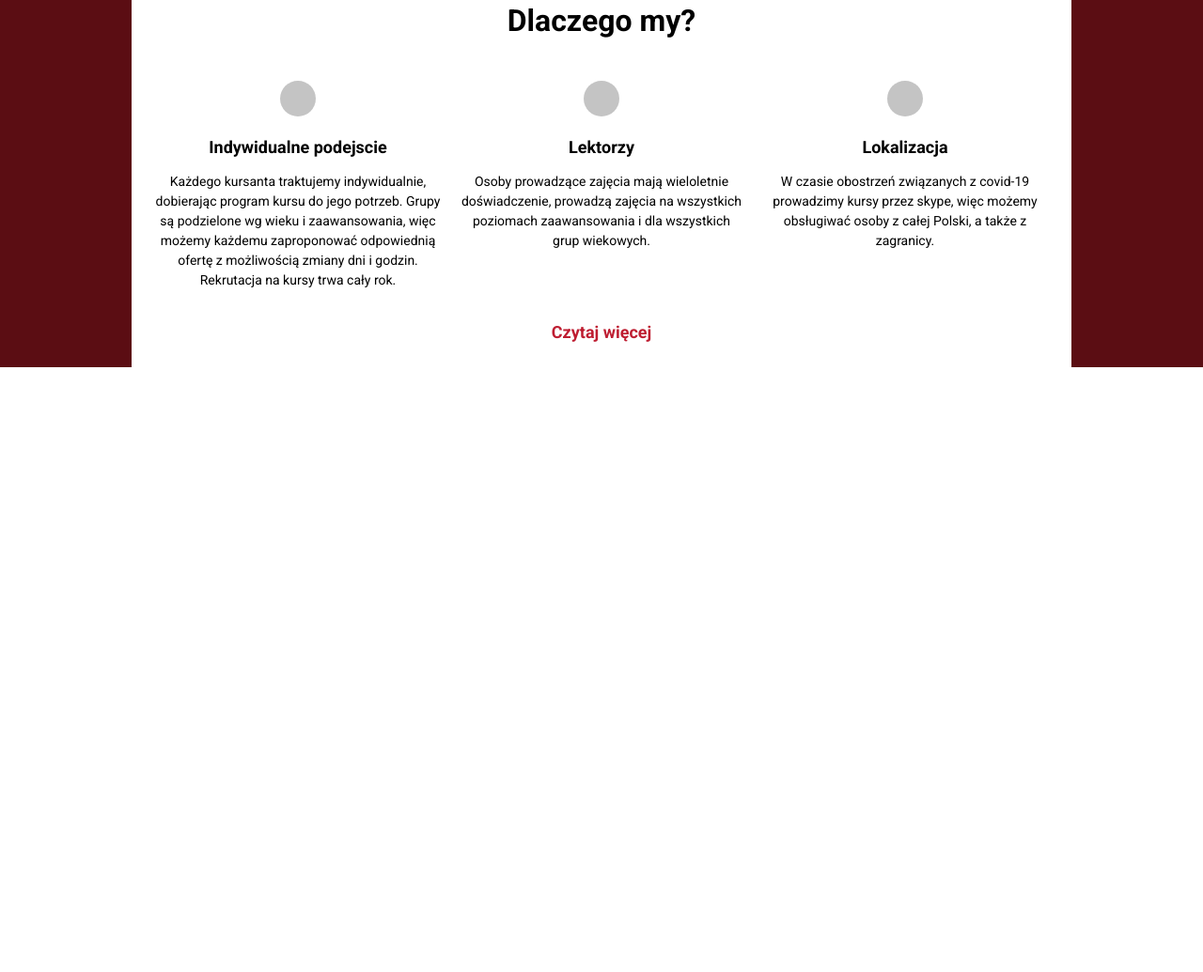
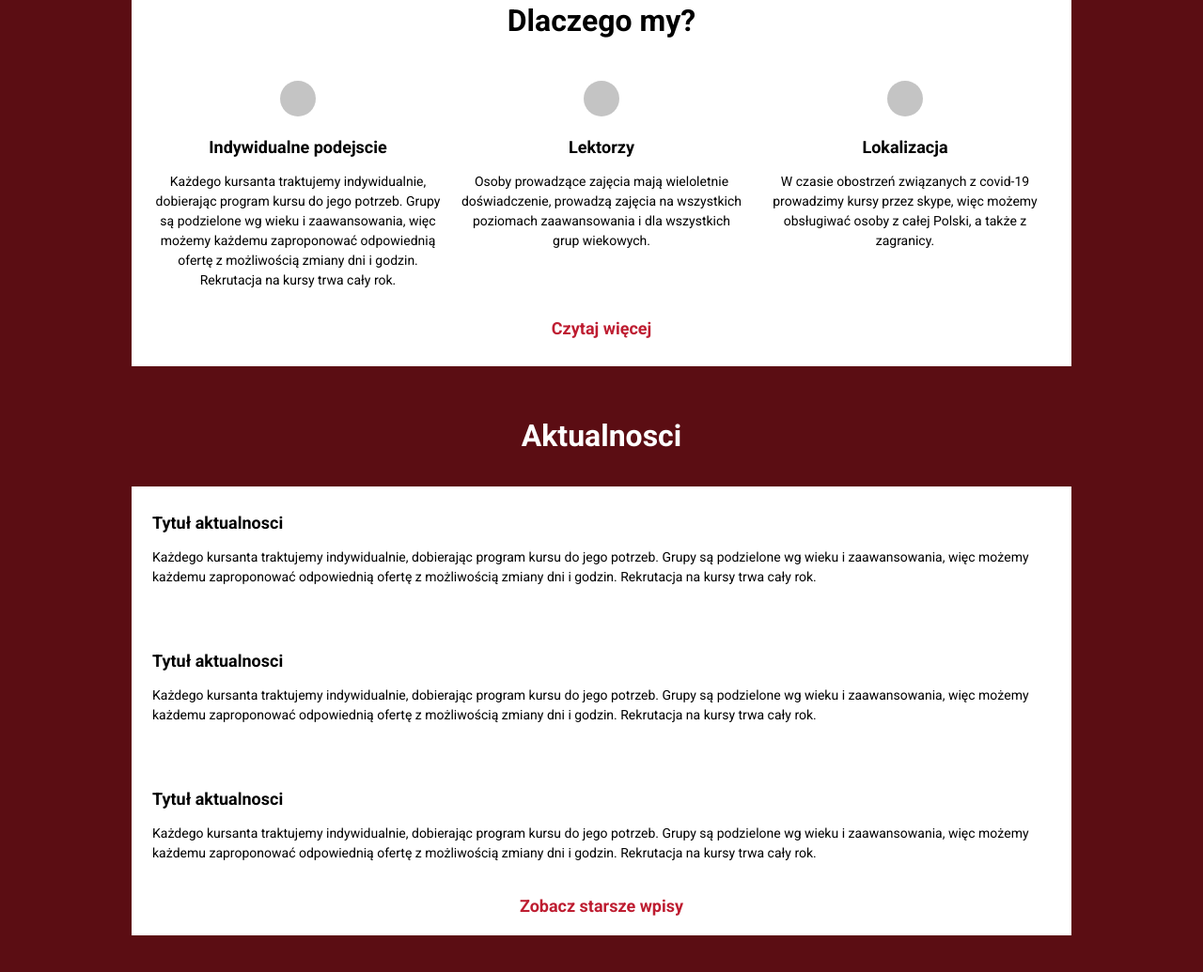
Before and after one commit to TrellixVulnTeam/Japonski_3RIX, a website: page index.html in a window 1280 px wide. Shown: the part 1113-2148 px from the top of the page at 94% size. Before the commit the page ends 1504 px from the top, so only its background shows below. Drawn offline with nearby package versions, Linux system fonts and the light colour scheme.

Commit message:
section-aktualnosci

```diff
--- a/index.html
+++ b/index.html
@@ -62,47 +62,47 @@
                <div class="oferty">
 
                   <div class="oferta-box">
-                     <h3 class="heading-tertiary">
                      <span class="subheading">Kurs On-line</span>
-                        <div class="heading-tertiary--main">Język japoński</div>
-                     </h3>
+                     <h3 class="heading-tertiary">Język japoński</h3>
                      <p class="oferta-box__text">
                         &nbsp;
                      </p>
+                     <div class="oferta-box__btn">
                         <a href="#" class="btn-text">Dowiedz się więcej</a>
+                     </div>
                   </div>
 
                   <div class="oferta-box">
-                     <h3 class="heading-tertiary">
                      <span class="subheading">Kurs On-line</span>
-                        <div class="heading-tertiary--main">Języki azji</div>
-                     </h3>
+                     <h3 class="heading-tertiary">Języki azji</h3>
                      <p class="oferta-box__text">
                         Kursy języka koreańskiego, chińskiego i wielu innych
                      </p>
+                     <div class="oferta-box__btn">
                         <a href="#" class="btn-text">Dowiedz się więcej</a>
+                     </div>
                   </div>
 
                   <div class="oferta-box">
-                     <h3 class="heading-tertiary">
                      <span class="subheading">Spotkania On-line</span>
-                        <div class="heading-tertiary--main">Kultura japońska</div>
-                     </h3>
+                     <h3 class="heading-tertiary">Kultura japońska</h3>
                      <p class="oferta-box__text">
                         Krótki jednozdaniowy opis spotkan
                      </p>
+                     <div class="oferta-box__btn">
                         <a href="#" class="btn-text">Dowiedz się więcej</a>
+                     </div>
                   </div>
 
                   <div class="oferta-box">
-                     <h3 class="heading-tertiary">
                      <span class="subheading">Inne</span>
-                        <div class="heading-tertiary--main">Tłumaczenia</div>
-                     </h3>
+                     <div class="heading-tertiary">Tłumaczenia</div>
                      <p class="oferta-box__text">
                         Skorzystaj z wiedzy naszych nauczycieli lorem ipsum dolor sit amet
                      </p>
+                     <div class="oferta-box__btn">
                         <a href="#" class="btn-text">Dowiedz się więcej</a>
+                     </div>
                   </div>
                </div>
             </div>
@@ -168,7 +168,7 @@
                <div class="features">
                   <div class="feature-box">
                      <h3 class="heading-tertiary--small">Indywidualne podejscie</h3>
-                     <p class="feature-box__text">
+                     <p class="paragraph">
                         Każdego kursanta traktujemy indywidualnie, dobierając program kursu do jego potrzeb. Grupy są
                         podzielone wg wieku i zaawansowania, więc możemy każdemu zaproponować odpowiednią ofertę z
                         możliwością zmiany dni i godzin. Rekrutacja na kursy trwa cały rok.
@@ -176,7 +176,7 @@
                   </div>
                   <div class="feature-box">
                      <h3 class="heading-tertiary--small">Lektorzy</h3>
-                     <p class="feature-box__text">
+                     <p class="paragraph">
                         Osoby prowadzące zajęcia mają wieloletnie doświadczenie, prowadzą zajęcia na wszystkich
                         poziomach
                         zaawansowania i dla wszystkich grup wiekowych.
@@ -184,18 +184,61 @@
                   </div>
                   <div class="feature-box">
                      <h3 class="heading-tertiary--small">Lokalizacja</h3>
-                     <p class="feature-box__text">
+                     <p class="paragraph">
                         W czasie obostrzeń związanych z covid-19 prowadzimy kursy przez skype, więc możemy obsługiwać
                         osoby
                         z całej Polski, a także z zagranicy.
                      </p>
                   </div>
                </div>
-
-               <a href="#" class="btn-text section-features__btn">Czytaj więcej</a>
+               <div class="section-features__btn">
+                  <a href="#" class="btn-text">Czytaj więcej</a>
                </div>
             </div>
          </div>
+
+         <div class="row">
+            <h2 class="heading-secondary section-aktualnosci__heading">Aktualnosci</h2>
+
+            <div class="section-aktualnosci">
+               <div class="aktualnosci">
+                  <div class="aktualnosc-box">
+                     <h3 class="heading-tertiary--small">Tytuł aktualnosci</h3>
+                     <p class="paragraph">
+                        Każdego kursanta traktujemy indywidualnie, dobierając program kursu do jego potrzeb. Grupy są
+                        podzielone wg wieku i zaawansowania, więc możemy każdemu zaproponować odpowiednią ofertę z
+                        możliwością
+                        zmiany dni i godzin. Rekrutacja na kursy trwa cały rok.
+                     </p>
+                  </div>
+                  <div class="aktualnosc-box">
+                     <h3 class="heading-tertiary--small">Tytuł aktualnosci</h3>
+                     <p class="paragraph">
+                        Każdego kursanta traktujemy indywidualnie, dobierając program kursu do jego potrzeb. Grupy są
+                        podzielone wg wieku i zaawansowania, więc możemy każdemu zaproponować odpowiednią ofertę z
+                        możliwością
+                        zmiany dni i godzin. Rekrutacja na kursy trwa cały rok.
+                     </p>
+                  </div>
+                  <div class="aktualnosc-box">
+                     <h3 class="heading-tertiary--small">Tytuł aktualnosci</h3>
+                     <p class="paragraph">
+                        Każdego kursanta traktujemy indywidualnie, dobierając program kursu do jego potrzeb. Grupy są
+                        podzielone wg wieku i zaawansowania, więc możemy każdemu zaproponować odpowiednią ofertę z
+                        możliwością
+                        zmiany dni i godzin. Rekrutacja na kursy trwa cały rok.
+                     </p>
+                  </div>
+                  <div class="section-aktualnosci__btn">
+                     <a href="#" class="btn-text">Zobacz starsze wpisy</a>
+                  </div>
+               </div>
+
+
+
+
+
+
 
 
             </div>
--- a/sass/base/_typography.scss
+++ b/sass/base/_typography.scss
@@ -18,7 +18,7 @@ ul {
       text-decoration: none;
    }
 }
-.heading-primary, .heading-secondary, .heading-tertiary {
+.heading-primary, .heading-secondary, .heading-tertiary, .subheading {
    font-weight: 700;
 }
 
@@ -40,10 +40,8 @@ ul {
 }
 
 .heading-tertiary {
-   &--main {
       font-size: 2.4rem;
       margin-bottom: 2.3rem;
-   }
 
    &--small {
       font-size: 1.8rem;
@@ -59,3 +57,8 @@ ul {
    opacity: 0.5;
    margin-bottom: 1.5rem;
 }
+
+.paragraph {
+   font-size: 1.4rem;
+   line-height: 2.1rem;
+}
--- /dev/null
+++ b/sass/components/_aktualnosci.scss
@@ -0,0 +1,18 @@
+.section-aktualnosci {
+   margin-bottom: 10.1rem;
+   background-color: $color-white;
+
+   &__heading {
+      padding: 5.5rem 0 3.5rem 0;
+   }
+
+   &__btn {
+      text-align: center;
+      padding-bottom: 2.1rem;
+      margin-top: -0.5rem;
+   }
+}
+
+.aktualnosc-box {
+   padding: 2.8rem 3.2rem 4rem 2.2rem ;
+}
--- a/sass/components/_button.scss
+++ b/sass/components/_button.scss
@@ -3,8 +3,6 @@
    color: $color-primary;
    font-weight: 700;
    text-decoration: none;
-   position: absolute;
-   bottom: 2.7rem;
 }
 
 .btn-big {
--- a/sass/components/_features.scss
+++ b/sass/components/_features.scss
@@ -1,14 +1,14 @@
 .section-features {
    background-color: $color-white;
-   padding-top: 5.3rem;
+   padding: 5.3rem 0 3rem 0;
 
    &__heading {
       padding-bottom: 4.5rem;
    }
 
    &__btn {
-      left: 50%;
-      transform: translate(-50%);
+      text-align: center;
+      padding-top: 3rem;
    }
 }
 
@@ -17,8 +17,6 @@
    justify-content: space-between;
    margin: 0 auto;
    width: 95%;
-   padding-bottom: 8.2rem;
-   position: relative;
 }
 
 .feature-box {
@@ -35,11 +33,6 @@
       margin: 0 auto;
       margin-bottom: 2.2rem;
    }
-
-   &__text {
-      font-size: 1.4rem;
-      line-height: 2.1rem;
-   }
 }
 
 .feature-box:hover:before {
--- a/sass/components/_oferta.scss
+++ b/sass/components/_oferta.scss
@@ -1,6 +1,5 @@
 .section-oferta {
    background-color: $color-white;;
-   position: relative;
 
    @include clearfix;
 }
@@ -13,17 +12,22 @@
 .oferta-box {
    width: 25%;
    padding: 2.5rem;
+   position: relative;
 
    &:not(:last-child) {
    border-right: 1px solid $color-black;
    }
 
    &__text {
-      position: relative;
       font-size: 1.4rem;
       font-weight: 700;
       color: $color-black;
       opacity: 0.5;
       padding-bottom: 6rem;
    }
+
+   &__btn {
+      position: absolute;
+      bottom: 2.7rem;
+   }
 }
--- a/sass/main.scss
+++ b/sass/main.scss
@@ -15,6 +15,7 @@
 @import "components/opinia";
 @import "components/features";
 @import "components/promocja";
+@import "components/aktualnosci";
 
 //Layout
 @import "layout/footer";
```
Also changed, not shown: css/style.css. Lines whose indentation alone changed are shown as unchanged.
